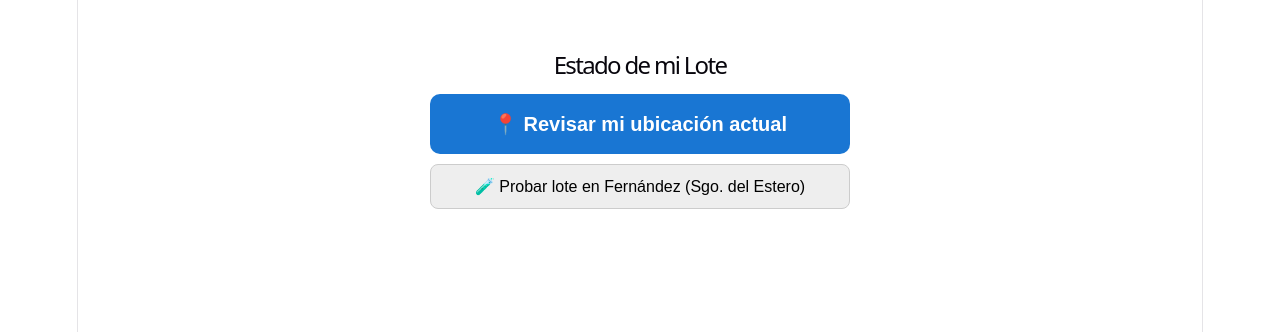
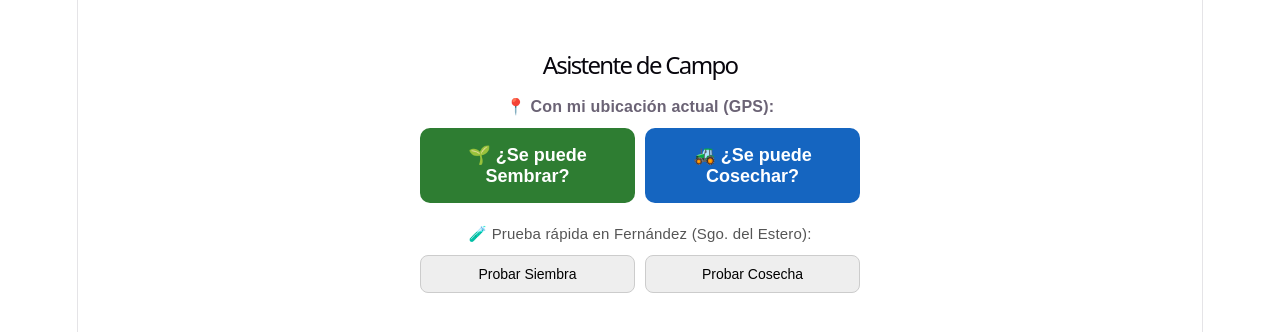
Before and after one commit to CristianEnriquezG/rotadorCultivos, a React (Vite) app in the folder agro-radar-mvc/: page / in a window 1280 px wide. Shown: the top 332 px of the page. Built offline with nearby package versions, Linux system fonts and the light colour scheme.

Commit message:
Modo cosecha Agregado

```diff
--- a/agro-radar-mvc/src/App.jsx
+++ b/agro-radar-mvc/src/App.jsx
@@ -1,5 +1,5 @@
 import { useLoteController } from './Controller/useLoteController';
-import { LoteView } from './View/loteView';
+import { LoteView } from './View/LoteView';
 
 export default function App() {
   const {
@@ -16,8 +16,8 @@ export default function App() {
       diagnostico={diagnostico}
       cargando={cargando}
       error={error}
-      onAnalizarGPS={analizarUbicacionGPS}
-      onProbarFernandez={() => analizarCoordenadas(-27.9150, -63.8550)}
+      onAnalizarGPS={(modo) => analizarUbicacionGPS(modo)}
+      onProbarFernandez={(modo) => analizarCoordenadas(-27.9150, -63.8550, modo)}
       onEscuchar={reproducirAudio}
     />
   );
--- a/agro-radar-mvc/src/Controller/useLoteController.js
+++ b/agro-radar-mvc/src/Controller/useLoteController.js
@@ -6,12 +6,14 @@ export function useLoteController() {
   const [cargando, setCargando] = useState(false);
   const [error, setError] = useState(null);
 
-  // Acción 1: Analizar coordenadas específicas (ej. Fernández, Santiago del Estero)
-  const analizarCoordenadas = async (lat, lon) => {
+  const analizarCoordenadas = async (lat, lon, modo = 'SIEMBRA') => {
     setCargando(true);
     setError(null);
     try {
-      const resultado = await SueloModel.obtenerDiagnostico(lat, lon);
+      const resultado =
+        modo === 'COSECHA'
+          ? await SueloModel.obtenerDiagnosticoCosecha(lat, lon)
+          : await SueloModel.obtenerDiagnosticoSiembra(lat, lon);
       setDiagnostico(resultado);
     } catch (err) {
       setError(err.message);
@@ -20,8 +22,7 @@ export function useLoteController() {
     }
   };
 
-  // Acción 2: Usar el GPS real del celular del productor en el campo
-  const analizarUbicacionGPS = () => {
+  const analizarUbicacionGPS = (modo = 'SIEMBRA') => {
     if (!navigator.geolocation) {
       setError('Tu teléfono no soporta ubicación GPS.');
       return;
@@ -29,15 +30,14 @@ export function useLoteController() {
 
     setCargando(true);
     navigator.geolocation.getCurrentPosition(
-      (pos) => analizarCoordenadas(pos.coords.latitude, pos.coords.longitude),
+      (pos) => analizarCoordenadas(pos.coords.latitude, pos.coords.longitude, modo),
       () => {
-        setError('No pudimos obtener tu ubicación. Activa el GPS del teléfono.');
+        setError('No pudimos obtener tu ubicación. Activa el GPS.');
         setCargando(false);
       }
     );
   };
 
-  // Acción 3: Leer la recomendación en voz alta
   const reproducirAudio = () => {
     if (!diagnostico || !window.speechSynthesis) return;
     window.speechSynthesis.cancel();
--- a/agro-radar-mvc/src/Model/sueloModel.js
+++ b/agro-radar-mvc/src/Model/sueloModel.js
@@ -1,6 +1,6 @@
 export class SueloModel {
-  static async obtenerDiagnostico(lat, lon) {
-    const url = `https://api.open-meteo.com/v1/forecast?latitude=${lat}&longitude=${lon}&current=soil_moisture_0_to_1cm,soil_moisture_9_to_27cm`;
+  static async obtenerDatosCrudos(lat, lon) {
+    const url = `https://api.open-meteo.com/v1/forecast?latitude=${lat}&longitude=${lon}&current=soil_moisture_0_to_1cm,soil_moisture_9_to_27cm,relative_humidity_2m,precipitation&hourly=precipitation_probability&forecast_days=1`;
 
     const response = await fetch(url);
     if (!response.ok) {
@@ -8,43 +8,82 @@ export class SueloModel {
     }
 
     const data = await response.json();
-    const humSuperficial = +(data.current.soil_moisture_0_to_1cm * 100).toFixed(1);
-    const humProfunda = +(data.current.soil_moisture_9_to_27cm * 100).toFixed(1);
-
-    return this.evaluarReglasAgronomicas({
-      humSuperficial,
-      humProfunda,
+    return {
+      humSuperficial: +(data.current.soil_moisture_0_to_1cm * 100).toFixed(1),
+      humProfunda: +(data.current.soil_moisture_9_to_27cm * 100).toFixed(1),
+      humAmbiente: data.current.relative_humidity_2m,
+      lluviaActual: data.current.precipitation,
+      probLluviaHoy: Math.max(...data.hourly.precipitation_probability.slice(0, 12)),
       altitud: data.elevation,
-    });
+    };
   }
 
-  static evaluarReglasAgronomicas({ humSuperficial, humProfunda, altitud }) {
-    if (humSuperficial >= 22 && humProfunda >= 20) {
+  // MODO 1: Diagnóstico para SIEMBRA
+  static async obtenerDiagnosticoSiembra(lat, lon) {
+    const d = await this.obtenerDatosCrudos(lat, lon);
+
+    if (d.humSuperficial >= 22 && d.humProfunda >= 20) {
       return {
+        tipo: 'SIEMBRA',
         semaforo: 'VERDE',
         color: '#2e7d32',
         titulo: 'Suelo listo para sembrar',
-        mensaje: `Tenes ${humSuperficial}% de humedad arriba y ${humProfunda}% abajo. Buen momento para entrar con maíz o rotar el lote.`,
-        metricas: { humSuperficial, humProfunda, altitud },
+        mensaje: `Tenes ${d.humSuperficial}% de humedad arriba y ${d.humProfunda}% abajo. Buen momento para entrar con maíz o rotar el lote.`,
       };
     }
 
-    if (humSuperficial < 18 && humProfunda >= 20) {
+    if (d.humSuperficial < 18 && d.humProfunda >= 20) {
       return {
+        tipo: 'SIEMBRA',
         semaforo: 'AMARILLO',
         color: '#ed6c02',
         titulo: 'Seco arriba, con reserva abajo',
-        mensaje: `Arriba hay poca humedad (${humSuperficial}%), pero abajo conserva ${humProfunda}%. Conviene esperar una lluvia chica antes de sembrar.`,
-        metricas: { humSuperficial, humProfunda, altitud },
+        mensaje: `Arriba hay poca humedad (${d.humSuperficial}%), pero abajo conserva ${d.humProfunda}%. Conviene esperar una lluvia chica antes de sembrar.`,
       };
     }
 
     return {
+      tipo: 'SIEMBRA',
       semaforo: 'ROJO',
       color: '#d32f2f',
-      titulo: 'Suelo seco: cuidar el lote',
-      mensaje: `Humedad baja en todo el perfil (${humSuperficial}% arriba y ${humProfunda}% abajo). No arriesgar semilla; conviene esperar lluvias.`,
-      metricas: { humSuperficial, humProfunda, altitud },
+      titulo: 'Suelo seco: no arriesgar semilla',
+      mensaje: `Humedad baja (${d.humSuperficial}% arriba y ${d.humProfunda}% abajo). Conviene esperar lluvias.`,
+    };
+  }
+
+  // MODO 2: Diagnóstico para COSECHA (Piso firme + Grano seco)
+  static async obtenerDiagnosticoCosecha(lat, lon) {
+    const d = await this.obtenerDatosCrudos(lat, lon);
+
+    // 1. Si está lloviendo o el suelo está muy blando (> 32% humedad superficial), riesgo de encajadura
+    if (d.lluviaActual > 0 || d.humSuperficial >= 32) {
+      return {
+        tipo: 'COSECHA',
+        semaforo: 'ROJO',
+        color: '#d32f2f',
+        titulo: 'No entrar a cosechar: falta piso',
+        mensaje: `El suelo está muy blando (${d.humSuperficial}% de humedad arriba). Si metes la cosechadora vas a compactar el lote o encajarte.`,
+      };
+    }
+
+    // 2. Si hay buen piso pero mucha humedad ambiente (> 75%) o alta chance de lluvia inmediata
+    if (d.humAmbiente > 75 || d.probLluviaHoy > 60 || d.humSuperficial >= 27) {
+      return {
+        tipo: 'COSECHA',
+        semaforo: 'AMARILLO',
+        color: '#ed6c02',
+        titulo: 'Esperar unas horas para trillar',
+        mensaje: `Humedad del suelo al ${d.humSuperficial}% y humedad del aire al ${d.humAmbiente}%. Conviene esperar que el sol oree el cultivo al mediodía.`,
+      };
+    }
+
+    // 3. Piso firme (< 27% arriba), aire seco y sin lluvias a la vista
+    return {
+      tipo: 'COSECHA',
+      semaforo: 'VERDE',
+      color: '#2e7d32',
+      titulo: 'Condición óptima para cosechar',
+      mensaje: `Hay buen piso (${d.humSuperficial}% de humedad en suelo) y aire seco (${d.humAmbiente}%). Podés meter máquina sin compactar el lote.`,
     };
   }
 }
--- a/agro-radar-mvc/src/View/loteView.jsx
+++ b/agro-radar-mvc/src/View/loteView.jsx
@@ -7,44 +7,93 @@ export function LoteView({
   onEscuchar,
 }) {
   return (
-    <div style={{ maxWidth: '420px', margin: '0 auto', padding: '20px', fontFamily: 'sans-serif' }}>
-      <h1 style={{ fontSize: '24px', marginBottom: '16px' }}>Estado de mi Lote</h1>
+    <div style={{ maxWidth: '440px', margin: '0 auto', padding: '20px', fontFamily: 'sans-serif' }}>
+      <h1 style={{ fontSize: '24px', marginBottom: '16px', textAlign: 'center' }}>
+        Asistente de Campo
+      </h1>
 
+      <p style={{ fontSize: '16px', fontWeight: 'bold', marginBottom: '8px' }}>
+        📍 Con mi ubicación actual (GPS):
+      </p>
+      <div style={{ display: 'flex', gap: '10px', marginBottom: '18px' }}>
         <button
-        onClick={onAnalizarGPS}
+          onClick={() => onAnalizarGPS('SIEMBRA')}
           disabled={cargando}
           style={{
-          width: '100%',
-          padding: '18px',
-          fontSize: '20px',
+            flex: 1,
+            padding: '16px 10px',
+            fontSize: '18px',
             fontWeight: 'bold',
             borderRadius: '10px',
-          backgroundColor: '#1976d3',
+            backgroundColor: '#2e7d32',
             color: 'white',
             border: 'none',
             cursor: 'pointer',
           }}
         >
-        {cargando ? 'Revisando el suelo...' : '📍 Revisar mi ubicación actual'}
+          🌱 ¿Se puede Sembrar?
         </button>
 
-      {/* Botón auxiliar para probar en PC sin salir al campo */}
         <button
-        onClick={onProbarFernandez}
+          onClick={() => onAnalizarGPS('COSECHA')}
           disabled={cargando}
           style={{
-          width: '100%',
-          marginTop: '10px',
-          padding: '12px',
-          fontSize: '16px',
-          borderRadius: '8px',
-          backgroundColor: '#eeeeee',
-          border: '1px solid #cccccc',
+            flex: 1,
+            padding: '16px 10px',
+            fontSize: '18px',
+            fontWeight: 'bold',
+            borderRadius: '10px',
+            backgroundColor: '#1565c0',
+            color: 'white',
+            border: 'none',
             cursor: 'pointer',
           }}
         >
-        🧪 Probar lote en Fernández (Sgo. del Estero)
+          🚜 ¿Se puede Cosechar?
         </button>
+      </div>
+
+      <p style={{ fontSize: '15px', color: '#555', marginBottom: '8px' }}>
+        🧪 Prueba rápida en Fernández (Sgo. del Estero):
+      </p>
+      <div style={{ display: 'flex', gap: '10px' }}>
+        <button
+          onClick={() => onProbarFernandez('SIEMBRA')}
+          disabled={cargando}
+          style={{
+            flex: 1,
+            padding: '10px',
+            fontSize: '14px',
+            borderRadius: '8px',
+            backgroundColor: '#eeeeee',
+            border: '1px solid #ccc',
+            cursor: 'pointer',
+          }}
+        >
+          Probar Siembra
+        </button>
+        <button
+          onClick={() => onProbarFernandez('COSECHA')}
+          disabled={cargando}
+          style={{
+            flex: 1,
+            padding: '10px',
+            fontSize: '14px',
+            borderRadius: '8px',
+            backgroundColor: '#eeeeee',
+            border: '1px solid #ccc',
+            cursor: 'pointer',
+          }}
+        >
+          Probar Cosecha
+        </button>
+      </div>
+
+      {cargando && (
+        <p style={{ textAlign: 'center', fontSize: '18px', marginTop: '16px' }}>
+          Consultando datos satelitales del lote...
+        </p>
+      )}
 
       {error && (
         <p style={{ color: '#d32f2f', fontSize: '18px', marginTop: '16px' }}>
@@ -52,7 +101,7 @@ export function LoteView({
         </p>
       )}
 
-      {diagnostico && (
+      {diagnostico && !cargando && (
         <div
           style={{
             marginTop: '24px',
@@ -62,6 +111,19 @@ export function LoteView({
             color: 'white',
           }}
         >
+          <span
+            style={{
+              display: 'inline-block',
+              padding: '4px 10px',
+              backgroundColor: 'rgba(0,0,0,0.25)',
+              borderRadius: '6px',
+              fontSize: '13px',
+              fontWeight: 'bold',
+              marginBottom: '8px',
+            }}
+          >
+            MODO {diagnostico.tipo}
+          </span>
           <h2 style={{ margin: '0 0 10px 0', fontSize: '22px' }}>{diagnostico.titulo}</h2>
           <p style={{ fontSize: '18px', lineHeight: '1.4' }}>{diagnostico.mensaje}</p>
 
```
Lines whose indentation alone changed are shown as unchanged.
